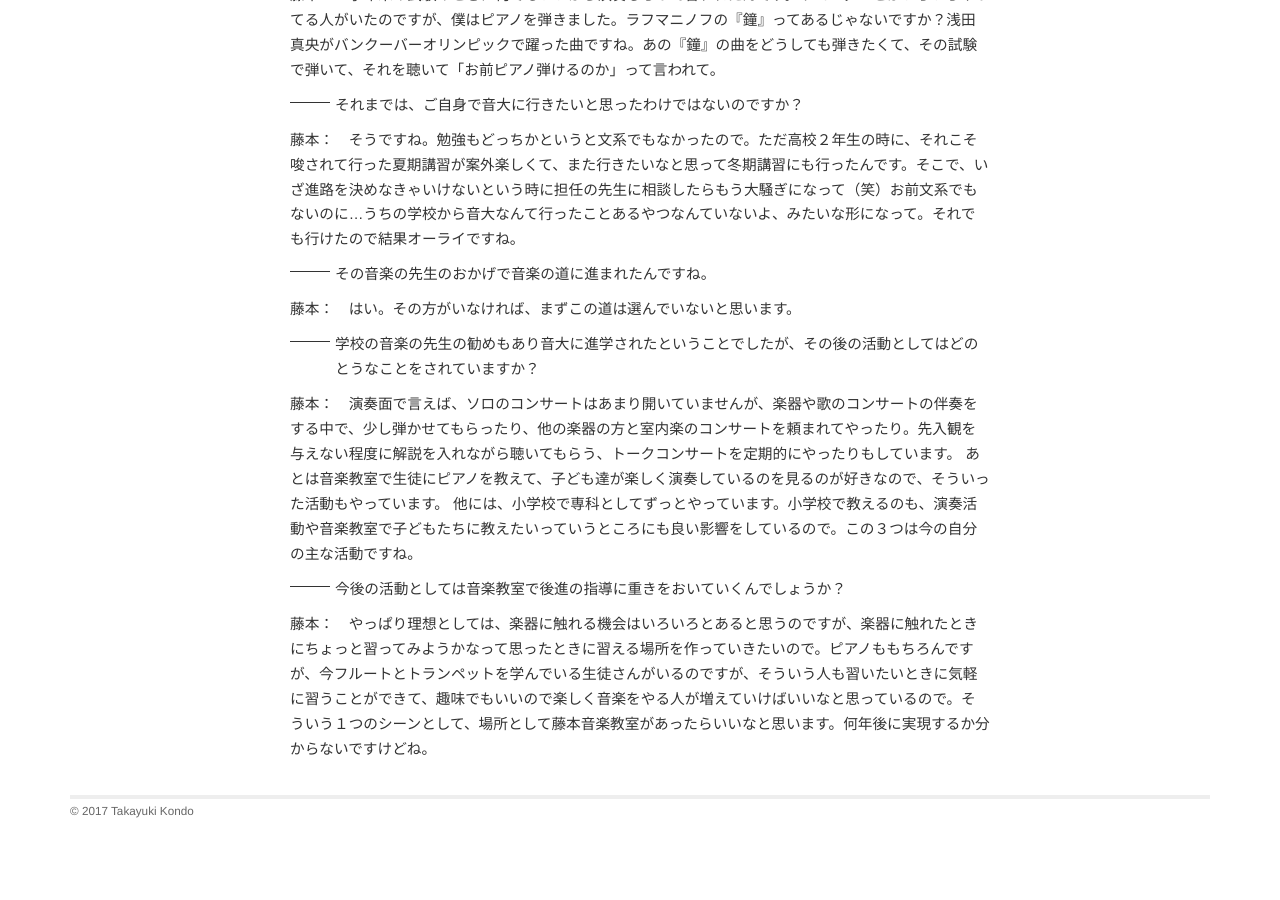
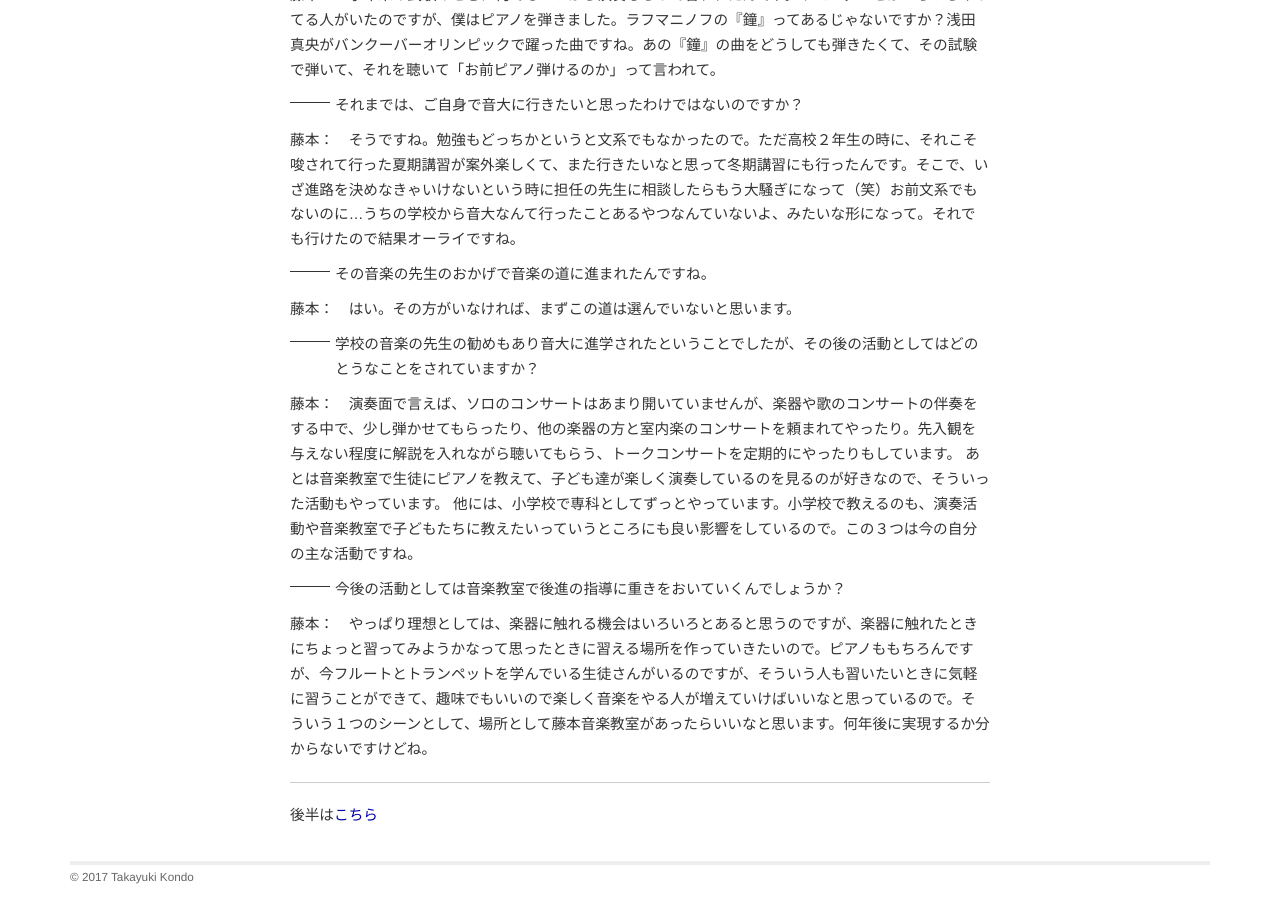
Before and after one commit to shinnkondo/plus-music-japan.github.io, a Jekyll site: the page built from _posts/2017-04-01-interview-fujimoto-kondo-part1.md, in a window 1280 px wide and 900 px high, scrolled down 1530 px. Built offline with Jekyll 4.4.1, drawn with Linux system fonts in a browser that asks for light colours; nearby versions of some CDN libraries; some web fonts are replaced; before the commit the page ends 2364 px from its top, so only the background shows below that.

Commit message:
同じ対談間のリンクを追加

```diff
--- a/_posts/2017-04-01-interview-fujimoto-kondo-part1.md
+++ b/_posts/2017-04-01-interview-fujimoto-kondo-part1.md
@@ -45,3 +45,7 @@ tags: []
 他には、小学校で専科としてずっとやっています。小学校で教えるのも、演奏活動や音楽教室で子どもたちに教えたいっていうところにも良い影響をしているので。この３つは今の自分の主な活動ですね。
 <p class="interviewer">今後の活動としては音楽教室で後進の指導に重きをおいていくんでしょうか？</p>
 藤本：　やっぱり理想としては、楽器に触れる機会はいろいろとあると思うのですが、楽器に触れたときにちょっと習ってみようかなって思ったときに習える場所を作っていきたいので。ピアノももちろんですが、今フルートとトランペットを学んでいる生徒さんがいるのですが、そういう人も習いたいときに気軽に習うことができて、趣味でもいいので楽しく音楽をやる人が増えていけばいいなと思っているので。そういう１つのシーンとして、場所として藤本音楽教室があったらいいなと思います。何年後に実現するか分からないですけどね。
+
+---
+
+後半は[こちら]({{ BASE_PATH }}/interview/2017/04/interview-fujimoto-kondo-part2.html)
```
